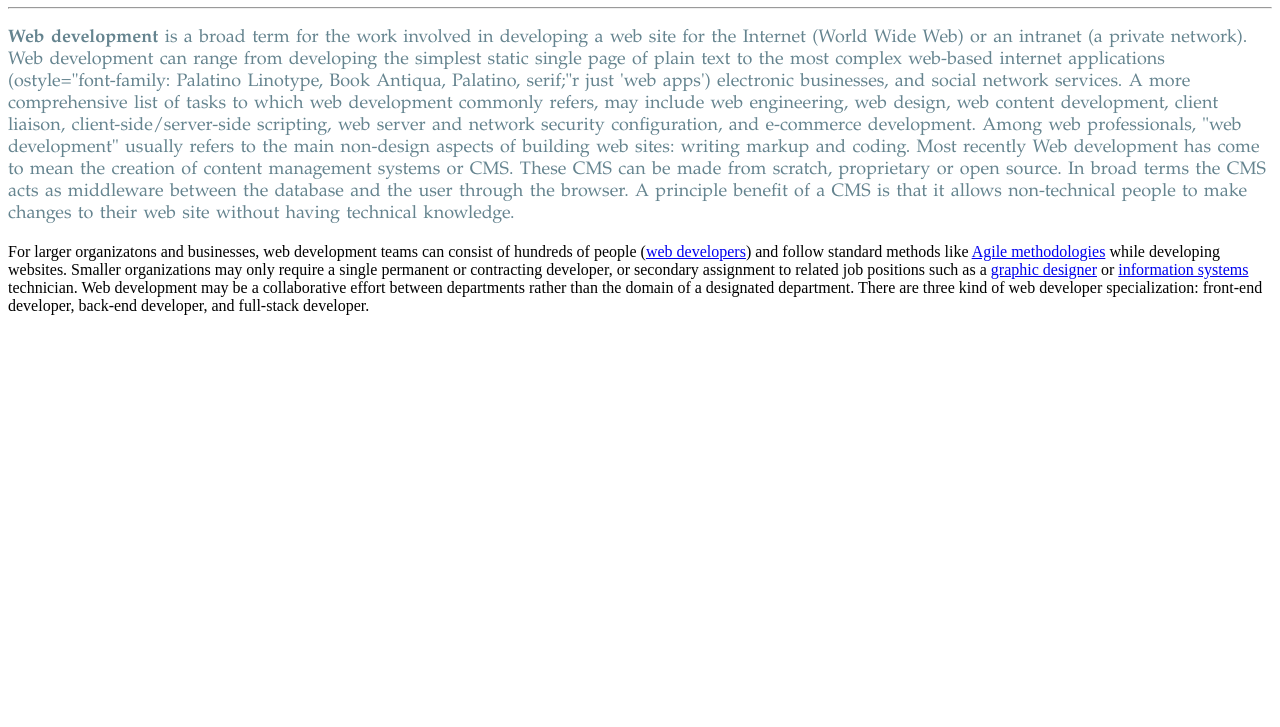
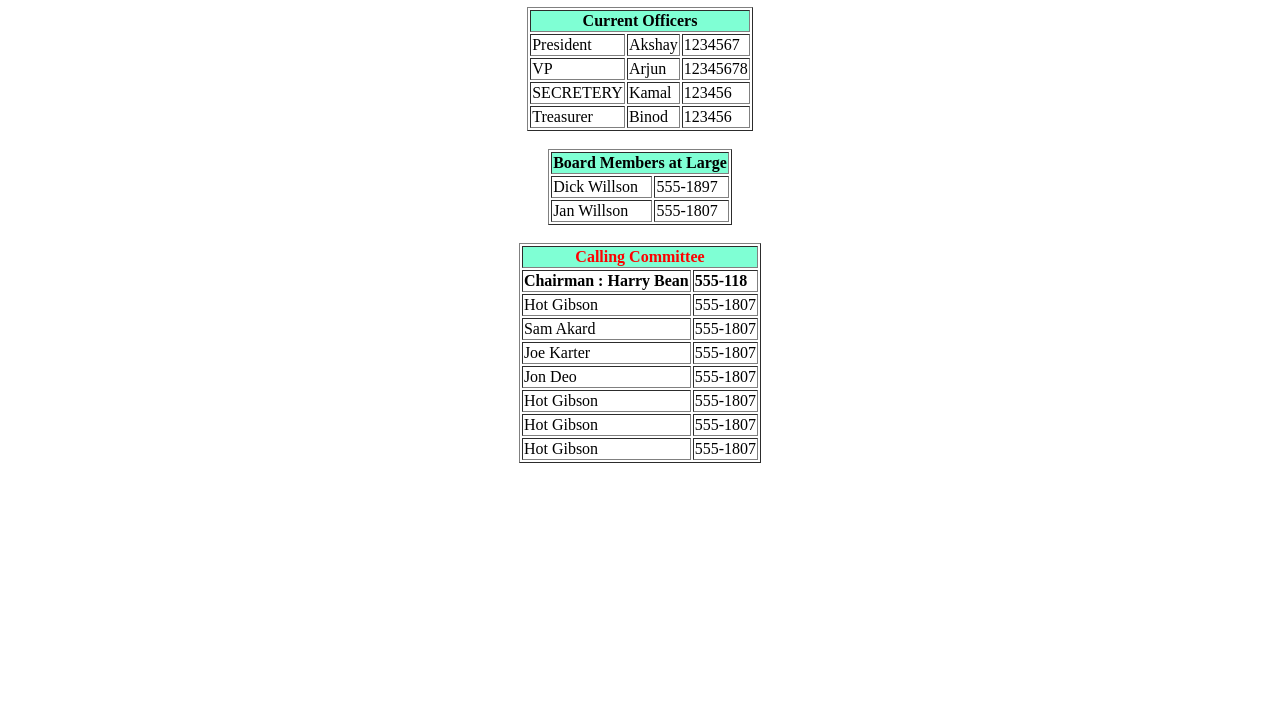
Before and after one commit to arjunha93/AcadglidFrontendSession3Assignment1, a plain HTML site: page index.html in a window 1280 px wide. Shown: the part 73-800 px from the top of the page. Drawn offline with Linux system fonts and the light colour scheme; files that its build step writes are made by us from their sources.

Commit message:
Update index.html

```diff
--- a/index.html
+++ b/index.html
@@ -1,16 +1,112 @@
-<!doctype html>
+<!DOCTYPE html>
 <html>
-    <head>
-        <title>Session3 Assignment1</title>
-    </head>
-    <body>
-        <div>
-            <h1>Web Development : </h1><hr>
-            <p style="font-family:
-Palatino Linotype, Book Antiqua, Palatino, serif;font-size:large;color:#65848F;letter-spacing:none;word-spacing:0.1em;">
-             <b>Web development</b> is a broad term for the work involved in developing a web site for the Internet (World Wide Web) or an intranet (a private network). Web development can range from developing the simplest static single page of plain text to the most complex web-based internet applications (ostyle="font-family: Palatino Linotype, Book Antiqua, Palatino, serif;"r just 'web apps') electronic businesses, and social network services. A more comprehensive list of tasks to which web development commonly refers, may include web engineering, web design, web content development, client liaison, client-side/server-side scripting, web server and network security configuration, and e-commerce development. Among web professionals, "web development" usually refers to the main non-design aspects of building web sites: writing markup and coding. Most recently Web development has come to mean the creation of content management systems or CMS. These CMS can be made from scratch, proprietary or open source. In broad terms the CMS acts as middleware between the database and the user through the browser. A principle benefit of a CMS is that it allows non-technical people to make changes to their web site without having technical knowledge.
-            </p>
-            <p>For larger organizatons and businesses, web development teams can consist of hundreds of people (<a href="#" title="Web developer">web developers</a>) and follow standard methods like <a href="#" title="Agile software development">Agile methodologies</a> while developing websites. Smaller organizations may only require a single permanent or contracting developer, or secondary assignment to related job positions such as a <a href="#" title="Graphic designer">graphic designer</a> or <a href="#">information systems</a> technician. Web development may be a collaborative effort between departments rather than the domain of a designated department. There are three kind of web developer specialization: front-end developer, back-end developer, and full-stack developer.</p>
-        </div>
-    </body>
+<style>
+    /* Internal styles */
+   .internalStyle{
+       background-color: aquamarine;
+   }
+</style>
+<link rel="stylesheet" href="style.css">
+
+<body>
+    <center>
+        <h1>2008 OFFICERS</h1>
+        <table border="1px solid">
+            <tr>
+                <td colspan="3" class="internalStyle">
+                    <center>
+                        <b>Current Officers</b>
+                    </center>
+                </td>
+            </tr>
+            <tr>
+                <td>President</td>
+                <td>Akshay</td>
+                <td>1234567</td>
+            </tr>
+            <tr>
+                <td>VP</td>
+                <td>Arjun</td>
+                <td>12345678</td>
+            </tr>
+            <tr>
+                <td>SECRETERY</td>
+                <td>Kamal</td>
+                <td>123456</td>
+            </tr>
+            <tr>
+                <td>Treasurer</td>
+                <td>Binod</td>
+                <td>123456</td>
+            </tr>
+        </table>
+        <br>
+
+        <table border="1px solid">
+            <tr>
+                <td colspan="3" class="internalStyle">
+                    <center>
+                        <b>Board Members at Large</b>
+                    </center>
+                </td>
+            </tr>
+            <tr>
+                <td>Dick Willson</td>
+                <td>555-1897</td>
+            </tr>
+            <tr>
+                <td>Jan Willson</td>
+                <td>555-1807</td>
+            </tr>
+        </table>
+        <br>
+        <table border="1px solid">
+            <tr>
+                <td colspan="3" class="internalStyle" style="color: red;">
+                    <center>
+                        <b>Calling Committee</b>
+                    </center>
+                </td>
+            </tr>
+            <tr>
+                <td>
+                    <b>Chairman : Harry Bean</b>
+                </td>
+                <td>
+                    <b>555-118</b>
+                </td>
+            </tr>
+            <tr>
+                <td>Hot Gibson</td>
+                <td>555-1807</td>
+            </tr>
+            <tr>
+                <td>Sam Akard</td>
+                <td>555-1807</td>
+            </tr>
+            <tr>
+                <td>Joe Karter</td>
+                <td>555-1807</td>
+            </tr>
+            <tr>
+                <td>Jon Deo</td>
+                <td>555-1807</td>
+            </tr>
+            <tr>
+                <td>Hot Gibson</td>
+                <td>555-1807</td>
+            </tr>
+            <tr>
+                <td>Hot Gibson</td>
+                <td>555-1807</td>
+            </tr>
+            <tr>
+                <td>Hot Gibson</td>
+                <td>555-1807</td>
+            </tr>
+        </table>
+    </center>
+
+</body>
+
 </html>
```
